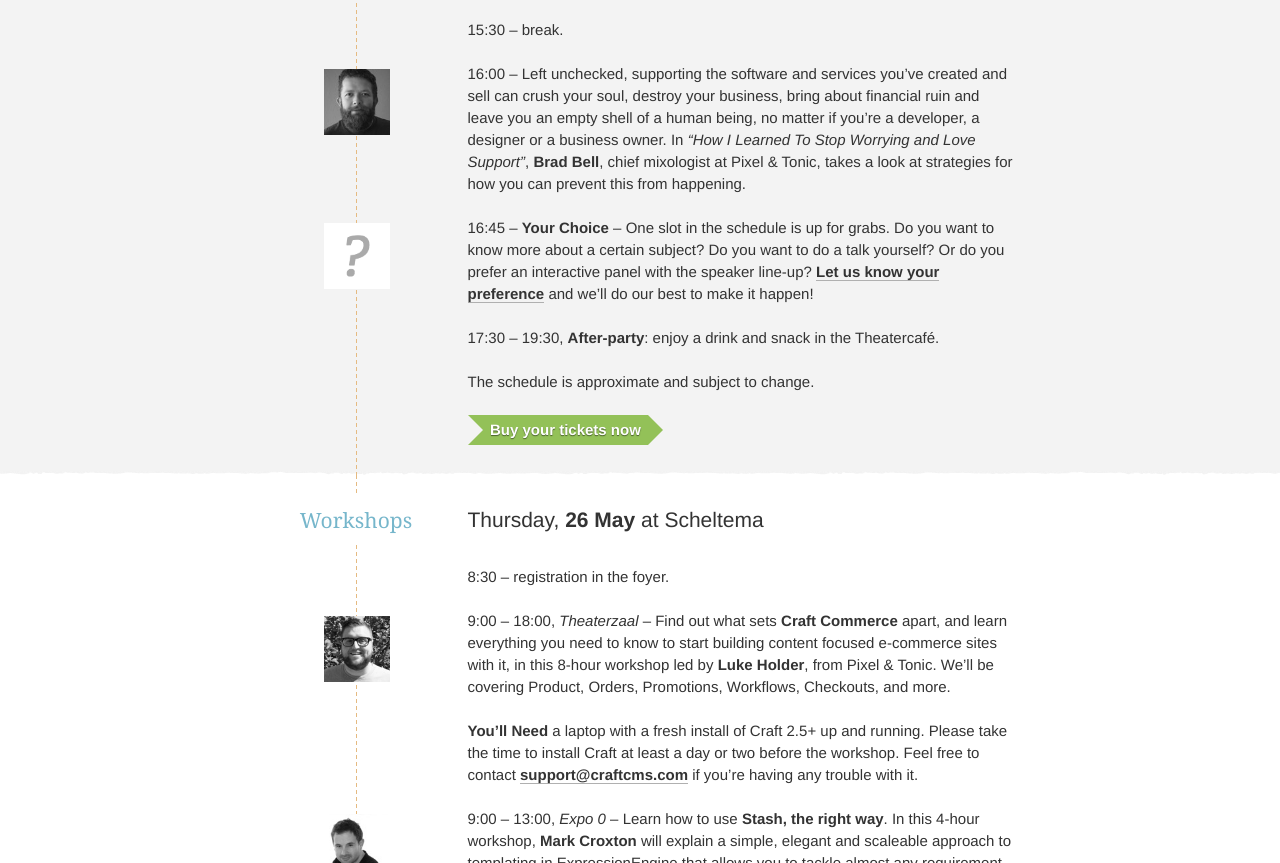
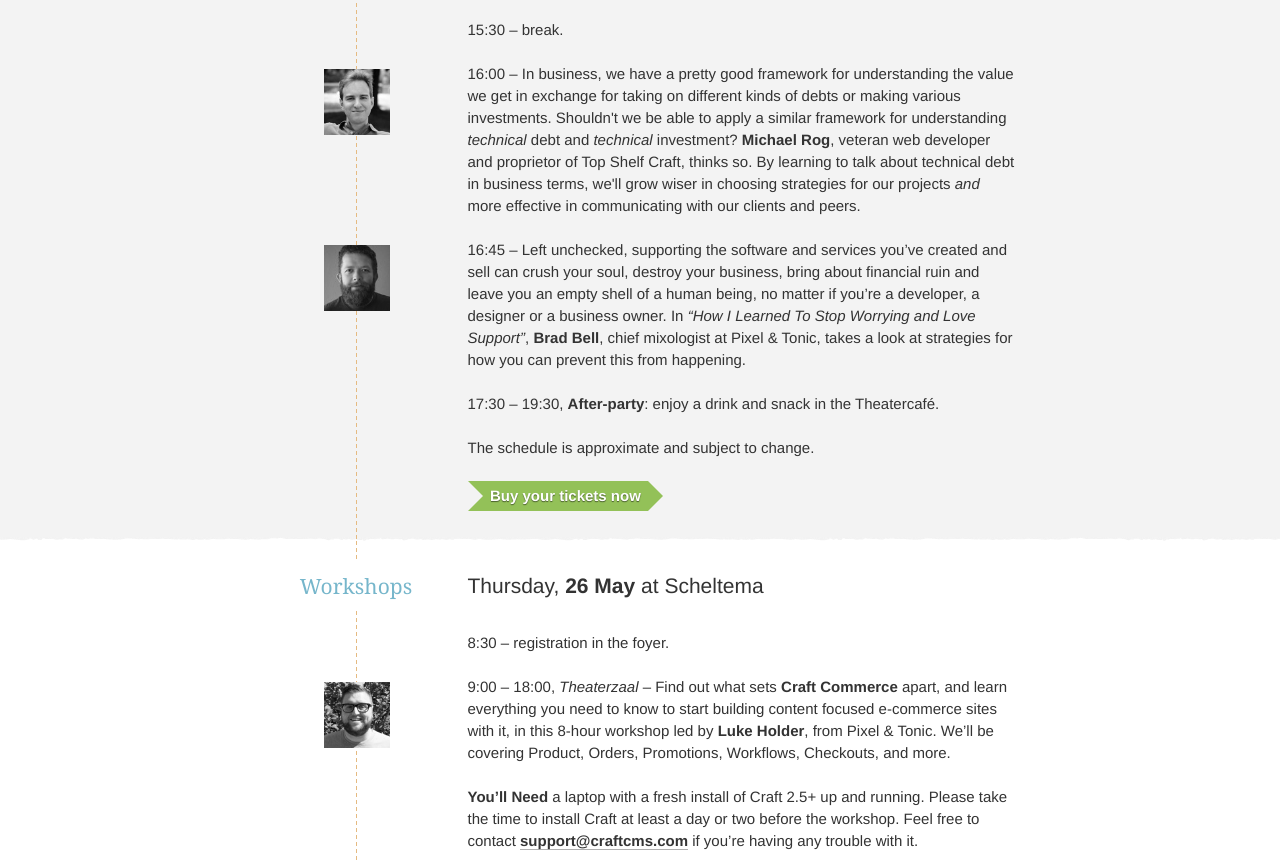
Before and after one commit to low/geeuphq, a plain HTML site: page index.html in a window 1280 px wide. Shown: the part 1617-2480 px from the top of the page. Drawn offline with Linux system fonts and the light colour scheme.

Commit message:
Added Michael to the schedule

```diff
--- a/index.html
+++ b/index.html
@@ -93,12 +93,12 @@
 			</p>
 			<p>15:30 &ndash; break.</p>
 			<p class="speaker">
-				<img src="./images/2016/speakers/brad.jpg" alt="" data-twitter="angrybrad" /> 16:00 &ndash;
-				Left unchecked, supporting the software and services you’ve created and sell can crush your soul, destroy your business, bring about financial ruin and leave you an empty shell of a human being, no matter if you’re a developer, a designer or a business owner. In <em>“How I Learned To Stop Worrying and Love Support”</em>, <strong>Brad Bell</strong>, chief mixologist at Pixel &amp; Tonic, takes a look at strategies for how you can prevent this from happening.
+				<img src="./images/2016/speakers/michael.jpg" alt="" data-twitter="michaelrog" /> 16:00 &ndash;
+				In business, we have a pretty good framework for understanding the value we get in exchange for taking on different kinds of debts or making various investments. Shouldn't we be able to apply a similar framework for understanding <em>technical</em> debt and <em>technical</em> investment? <strong>Michael Rog</strong>, veteran web developer and proprietor of Top Shelf Craft, thinks so. By learning to talk about technical debt in business terms, we'll grow wiser in choosing strategies for our projects <em>and</em> more effective in communicating with our clients and peers.
 			</p>
 			<p class="speaker">
-				<img src="./images/2016/speakers/unknown.png" alt="" /> 16:45 &ndash;
-				<strong>Your Choice</strong> – One slot in the schedule is up for grabs. Do you want to know more about a certain subject? Do you want to do a talk yourself? Or do you prefer an interactive panel with the speaker line-up? <a href="https://geeup.wufoo.com/forms/mnr18e517arzbr/">Let us know your preference</a> and we’ll do our best to make it happen!
+				<img src="./images/2016/speakers/brad.jpg" alt="" data-twitter="angrybrad" /> 16:45 &ndash;
+				Left unchecked, supporting the software and services you’ve created and sell can crush your soul, destroy your business, bring about financial ruin and leave you an empty shell of a human being, no matter if you’re a developer, a designer or a business owner. In <em>“How I Learned To Stop Worrying and Love Support”</em>, <strong>Brad Bell</strong>, chief mixologist at Pixel &amp; Tonic, takes a look at strategies for how you can prevent this from happening.
 			</p>
 			<p>
 				17:30 &ndash; 19:30, <strong>After-party</strong>: enjoy a drink and snack in the Theatercafé.
```
Also changed, not shown: images/2016/speakers/michael.jpg (added).
